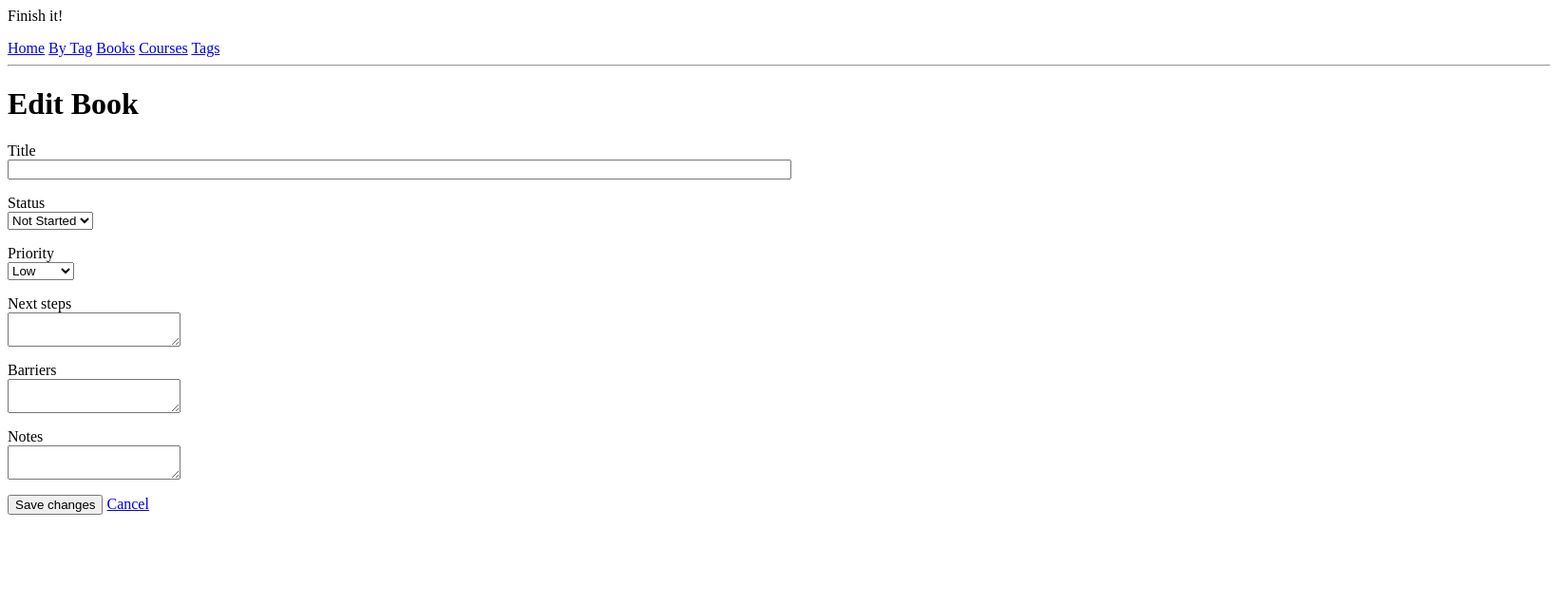
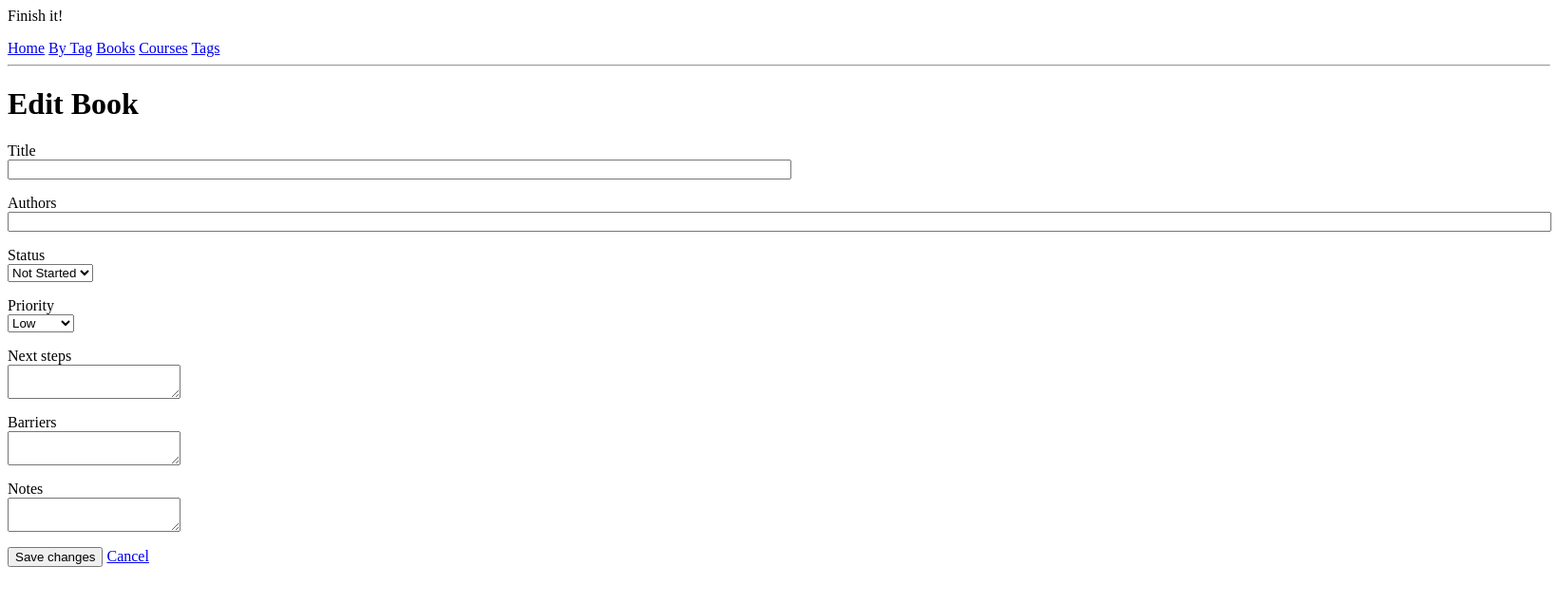
Before and after one commit to hckmd/finish-it-edpf-5023, a Flask app: template app/books/templates/edit_book.html in a window 1640 px wide. Shown: the top 636 px of the page at 95% size. Run offline with Flask 2, Linux system fonts and the light colour scheme; the template is opened without the code that fills it: values that come from a table or form of the project are taken from there, others are empty.

Commit message:
Fixes lack of authors field in book edit and add views

```diff
--- a/app/books/templates/edit_book.html
+++ b/app/books/templates/edit_book.html
@@ -9,6 +9,13 @@
         {{ form.title.label }}</br>
         {{ form.title(size=100) }}
         {% for error in form.title.errors %}
+        <span style="color: red;">[{{ error }}]</span>
+        {% endfor %}
+    </p>
+    <p>
+        {{ form.authors.label }}</br>
+        {{ form.authors(size=200) }}
+        {% for error in form.authors.errors %}
         <span style="color: red;">[{{ error }}]</span>
         {% endfor %}
     </p>
```
Also changed, not shown: app/books/templates/add_book.html (+7 -0 lines).
